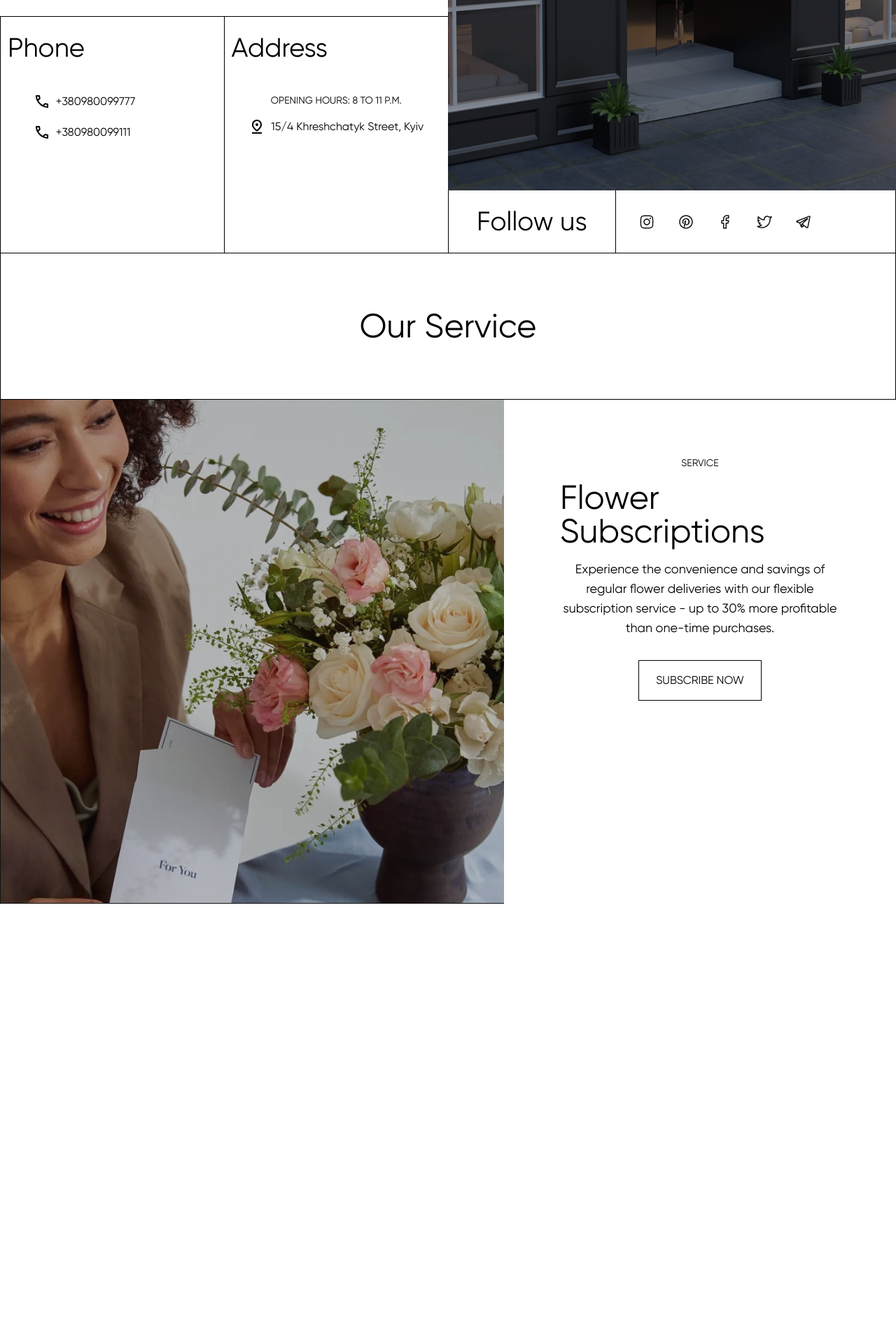
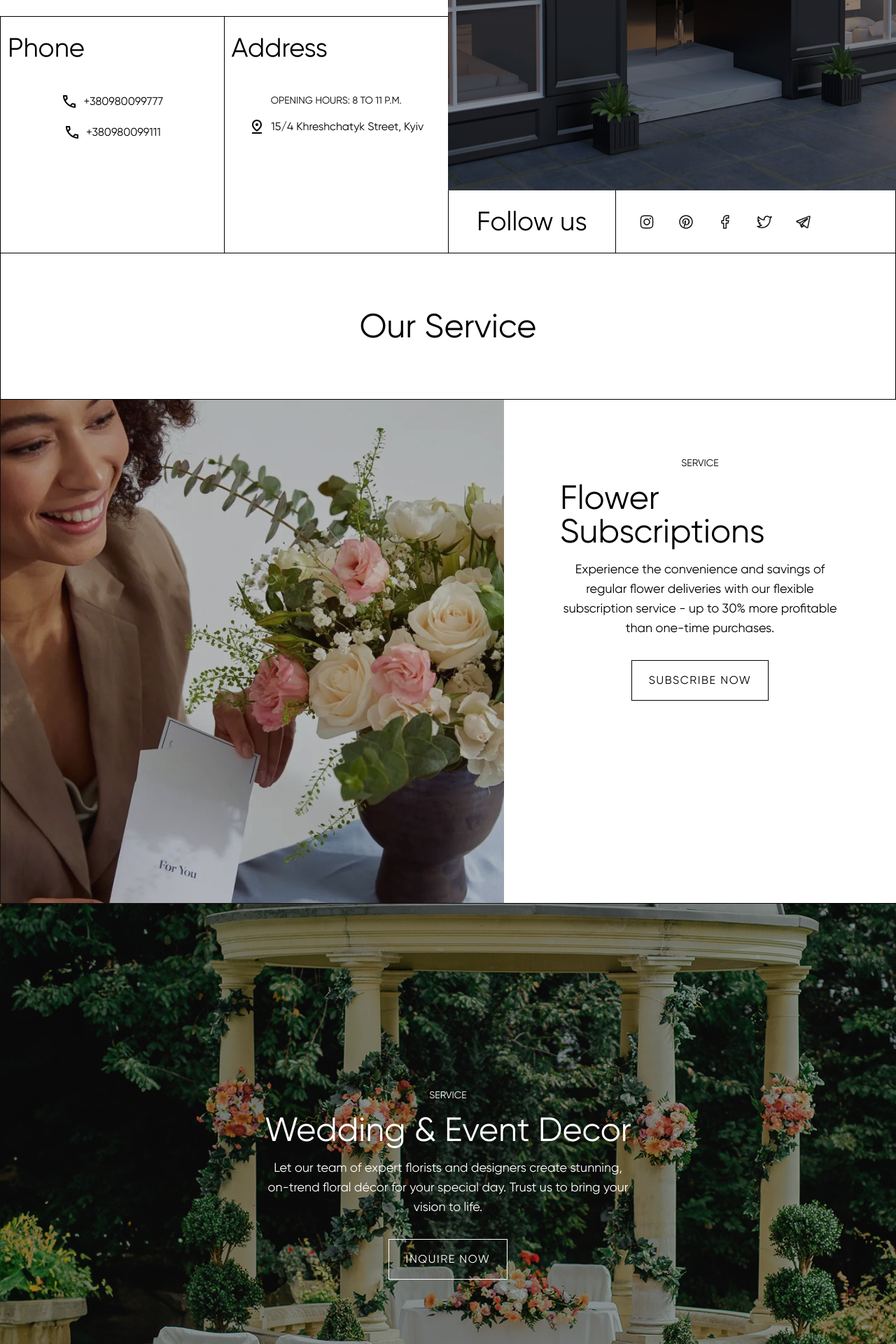
Before and after one commit to ysnitko/flowers-delivery-app, a Next.js app: page / in a window 1280 px wide. Shown: the part 3120-5040 px from the top of the page at 70% size. Before the commit the page ends 4411 px from the top, so only its background shows below. Built offline with nearby package versions, Linux system fonts and the light colour scheme.

Commit message:
add changes

```diff
--- a/app/components/contactUs.tsx
+++ b/app/components/contactUs.tsx
@@ -26,36 +26,28 @@ export default function ContactUs() {
           <div className="border-r-[1px] border-border-table">
             <p className="px-[10px] py-4 text-[38px]">Phone</p>
             <div className="flex flex-col p-[20px] gap-5 justify-center items-center">
-              <label htmlFor="tel" className="flex gap-2">
+              <div className="flex gap-2">
                 <Image
                   src="/assets/call.svg"
                   alt="phone"
                   width={24}
                   height={24}
                 />
-                <input
-                  className="text-base"
-                  type="tel"
-                  name="tel"
-                  id="tel"
-                  value="+380980099777"
-                />
-              </label>
-              <label htmlFor="tel_tw" className="flex gap-2">
+                <a href={`tel:${+380980099777}`} className="text-base">
+                  +380980099777
+                </a>
+              </div>
+              <div className="flex gap-2">
                 <Image
                   src="/assets/call.svg"
                   alt="phone"
                   width={24}
                   height={24}
                 />
-                <input
-                  className="text-base"
-                  type="tel"
-                  name="tel_tw"
-                  id="tel_tw"
-                  value="+380980099111"
-                />
-              </label>
+                <a href={`tel:${+380980099111}`} className="text-base">
+                  +380980099111
+                </a>
+              </div>
             </div>
           </div>
           <div>
--- a/app/components/ourService.tsx
+++ b/app/components/ourService.tsx
@@ -13,7 +13,7 @@ export default function OurService() {
           width={720}
           height={720}
         />
-        <div className="w-1/2 flex flex-col items-center p-20 gap-4">
+        <div className="w-1/2 flex flex-col items-center p-20 gap-4  border-b-[1px]  border-border-table">
           <p className="text-sm">SERVICE</p>
           <p className="text-5xl">Flower Subscriptions</p>
           <p className="text-lg text-center">
@@ -21,7 +21,7 @@ export default function OurService() {
             with our flexible subscription service - up to 30% more profitable
             than one-time purchases.
           </p>
-          <button className="mt-4 text-base px-6 py-4 border-[1px]  border-border-table">
+          <button className="mt-4 text-base px-6 py-4 border-[1px]  border-border-table tracking-widest">
             SUBSCRIBE NOW
           </button>
         </div>
--- a/app/components/shopMenu.tsx
+++ b/app/components/shopMenu.tsx
@@ -4,7 +4,7 @@ import Image from 'next/image';
 export default function ShopMenu() {
   return (
     <div className="relative overflow-scroll">
-      <ul className="grid grid-cols-2 grid-rows-5 gap-0 absolute [&_li]:border-border-table">
+      <ul className="grid grid-cols-2 grid-rows-5 gap-0 absolute [&_li]:border-border-table w-full">
         <li className="flex flex-col items-center justify-end border-l-[1px] border-b-[1px] ">
           <div className=" flex flex-col h-[60%] gap-20  items-center">
             <p className="text-4xl font-bold">Fresh Flowers</p>
--- /dev/null
+++ b/app/components/weddingEvent.tsx
@@ -0,0 +1,18 @@
+export default function WeddingEvent() {
+  return (
+    <section className="flex justify-center h-screen items-center bg-wedding-bg text-text-btn">
+      <div className="max-w-[530px] flex flex-col items-center gap-4 text-center">
+        <p className="text-sm">SERVICE</p>
+        <p className="text-5xl">Wedding &amp; Event Decor</p>
+        <p className="text-lg text-center">
+          Let our team of expert florists and designers create stunning,
+          on-trend floral décor for your special day. Trust us to bring your
+          vision to life.
+        </p>
+        <button className="mt-4 text-base px-6 py-4 border-[1px] border-border-white tracking-widest">
+          INQUIRE NOW
+        </button>
+      </div>
+    </section>
+  );
+}
--- a/app/page.tsx
+++ b/app/page.tsx
@@ -3,6 +3,8 @@ import AboutUs from './components/aboutUs';
 import ChooseUS from './components/chooseUs';
 import ContactUs from './components/contactUs';
 import OurService from './components/ourService';
+import WeddingEvent from './components/weddingEvent';
+
 export default function Home() {
   // useEffect(() => {
   //   // Отправка запроса к вашему API маршруту при загрузке страницы
@@ -16,12 +18,13 @@ export default function Home() {
   //     });
   // }, []);
   return (
-    <main className="">
+    <main>
       <MainContent />
       <AboutUs />
       <ChooseUS />
       <ContactUs />
       <OurService />
+      <WeddingEvent />
     </main>
   );
 }
--- a/tailwind.config.ts
+++ b/tailwind.config.ts
@@ -11,6 +11,7 @@ const config: Config = {
     extend: {
       backgroundImage: {
         'gradient-radial': 'radial-gradient(var(--tw-gradient-stops))',
+        'wedding-bg': "url('/assets/wedding-bg.png')",
         'gradient-conic':
           'conic-gradient(from 180deg at 50% 50%, var(--tw-gradient-stops))',
       },
@@ -19,6 +20,7 @@ const config: Config = {
       },
       borderColor: {
         'border-table': '#000',
+        'border-white': '#ffffff',
       },
       content: {
         'arrow-right': 'url(/assets/arrow-right.svg)',
```
Also changed, not shown: public/assets/wedding-bg.png (added), 1 other file (tests, documents, lock files or other folders).
